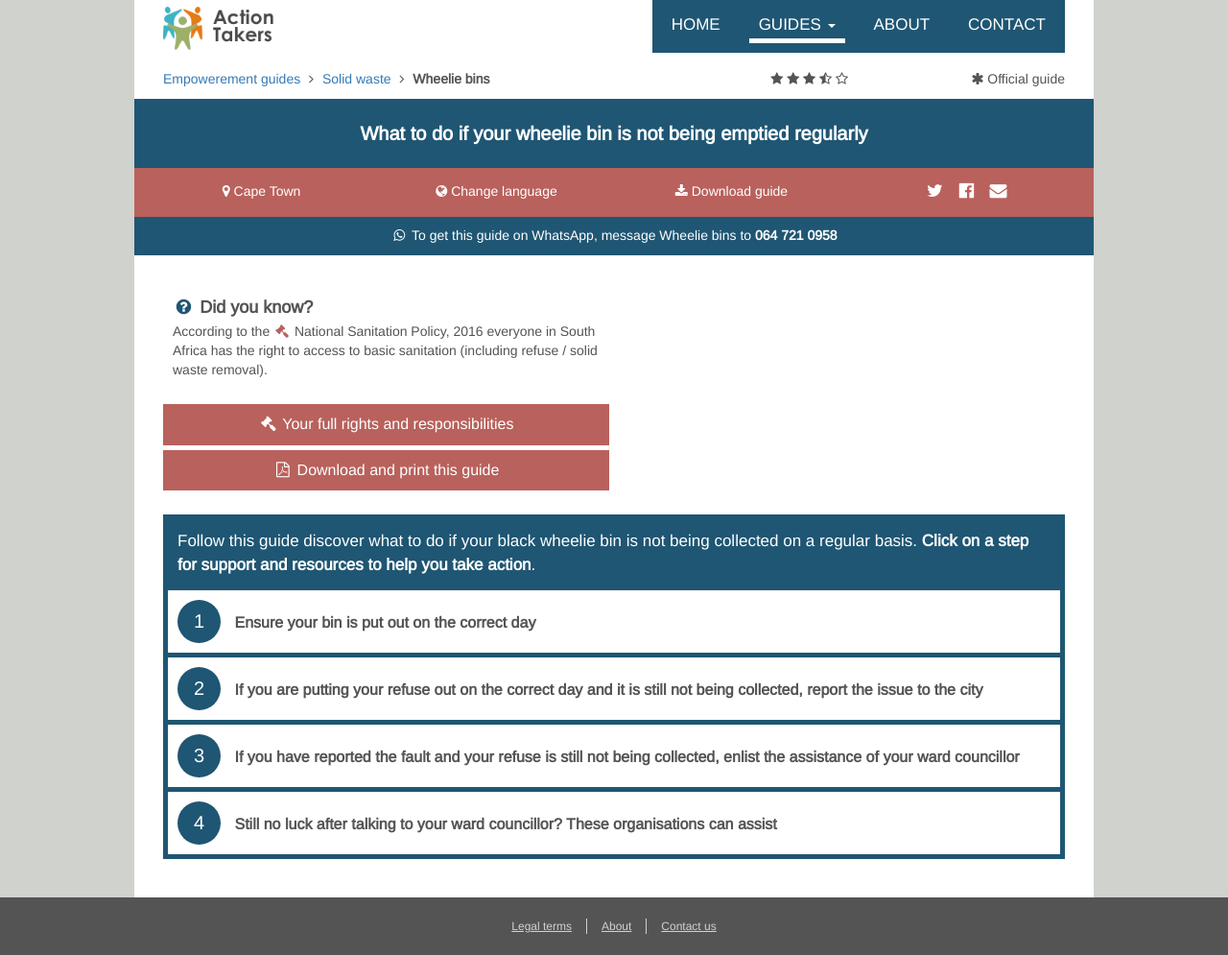
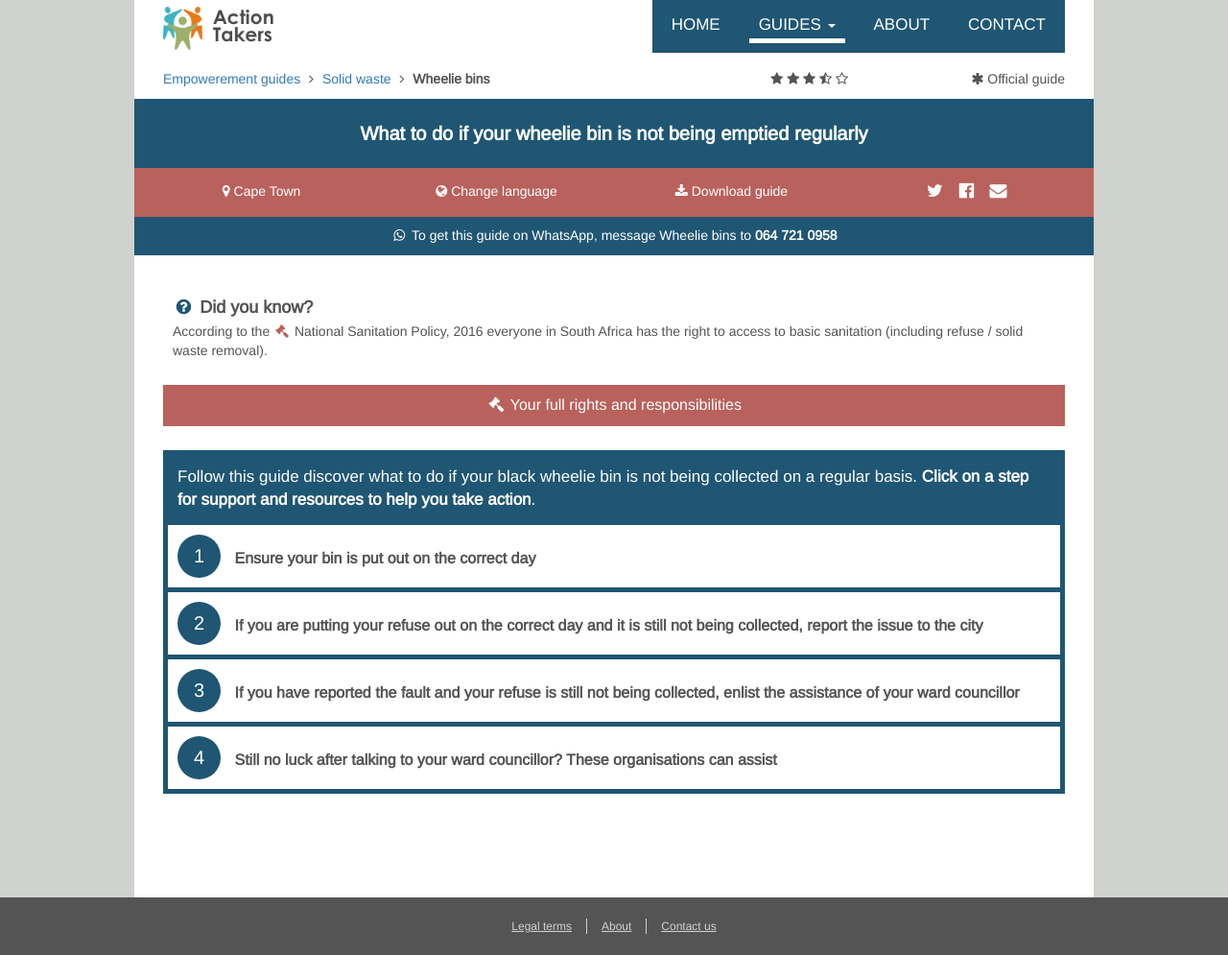
Before and after one commit to OpenUpSA/action-takers, a Jekyll site: the page built from _guides/wheelie-bins.md, in a window 1280 px wide and 995 px high. Shown: the whole window at 96% size. Built offline with Jekyll 4.4.1, drawn with Linux system fonts in a browser that asks for light colours; nearby versions of some CDN libraries.

Commit message:
small update guide

```diff
--- a/_layouts/guide.html
+++ b/_layouts/guide.html
@@ -46,24 +46,14 @@ layout: base
     <i class="fa fa-fw fa-whatsapp" aria-hidden="true"></i> To get this guide on WhatsApp, message {{ page.short-title }} to <b>064 721 0958</b>
   </div>
 
-  <div class="row hidden-print">
-    <div class="col-md-6">
-      <div class="did-you-know">
-        <h2 class="title"><i class="fa fa-question-circle fa-fw" aria-hidden="true"></i> Did you know?</h2>
-        <div class="content">
-          {{ page.did-you-know }}
-        </div>
+  <div class="hidden-print">
+    <div class="did-you-know">
+      <h2 class="title"><i class="fa fa-question-circle fa-fw" aria-hidden="true"></i> Did you know?</h2>
+      <div class="content">
+        {{ page.did-you-know }}
       </div>
-      <a href="#" class="full-rights center-block"><i class="fa fa-fw fa-gavel" aria-hidden="true"></i> Your full rights and responsibilities</a>
-      <a href="/pdf/{{ page.name }}.pdf" target="_blank" class="btn-print center-block"><i class="fa fa-fw fa-file-pdf-o" aria-hidden="true"></i> Download and print this guide</a>
     </div>
-    <div class="col-md-6">
-      {% if page.video %}
-      <div class="video-wrapper">
-        <iframe src="{{ page.video }}" frameborder="0" allowfullscreen></iframe>
-      </div>
-      {% endif %}
-    </div>
+    <a href="#" class="full-rights center-block"><i class="fa fa-fw fa-gavel" aria-hidden="true"></i> Your full rights and responsibilities</a>
   </div>
 
   <div class="summary hidden-print">
```
